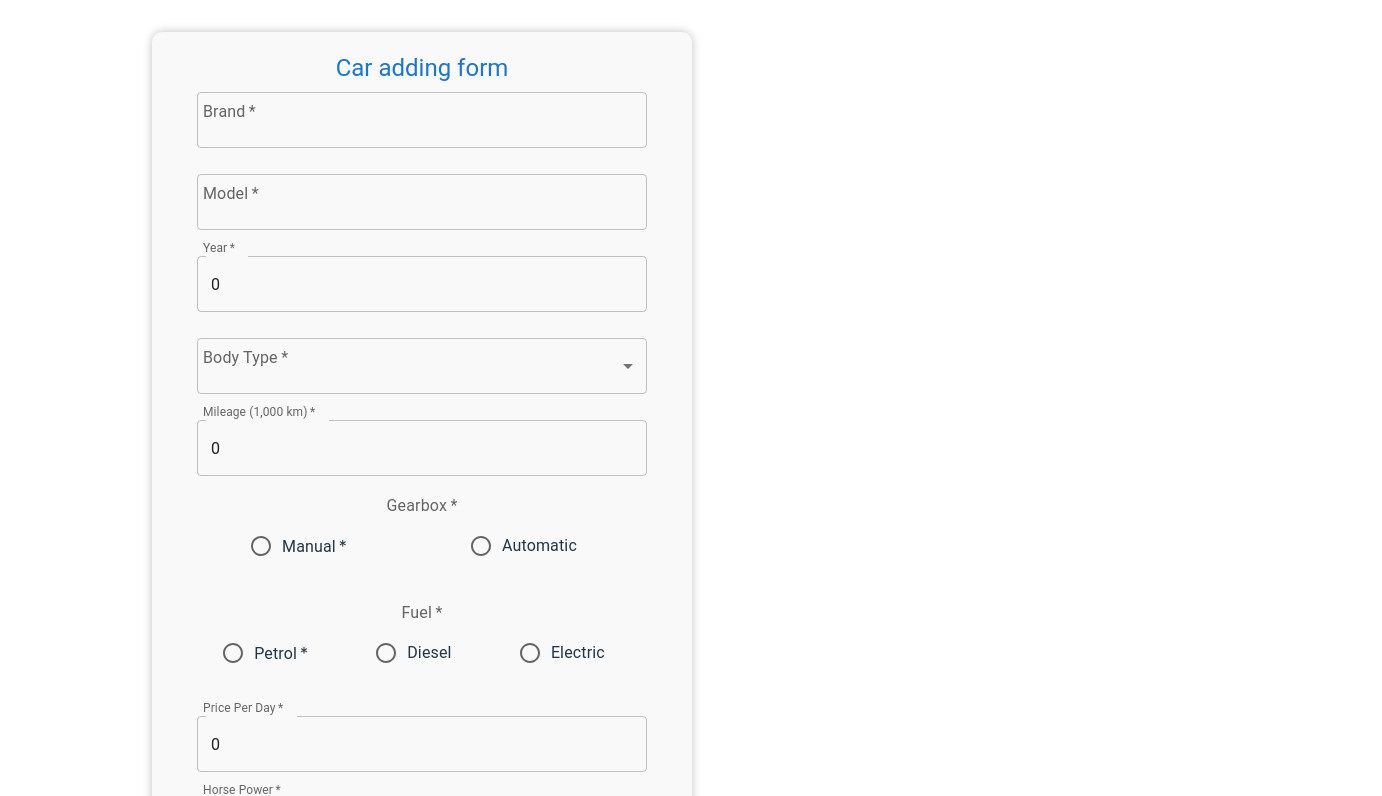
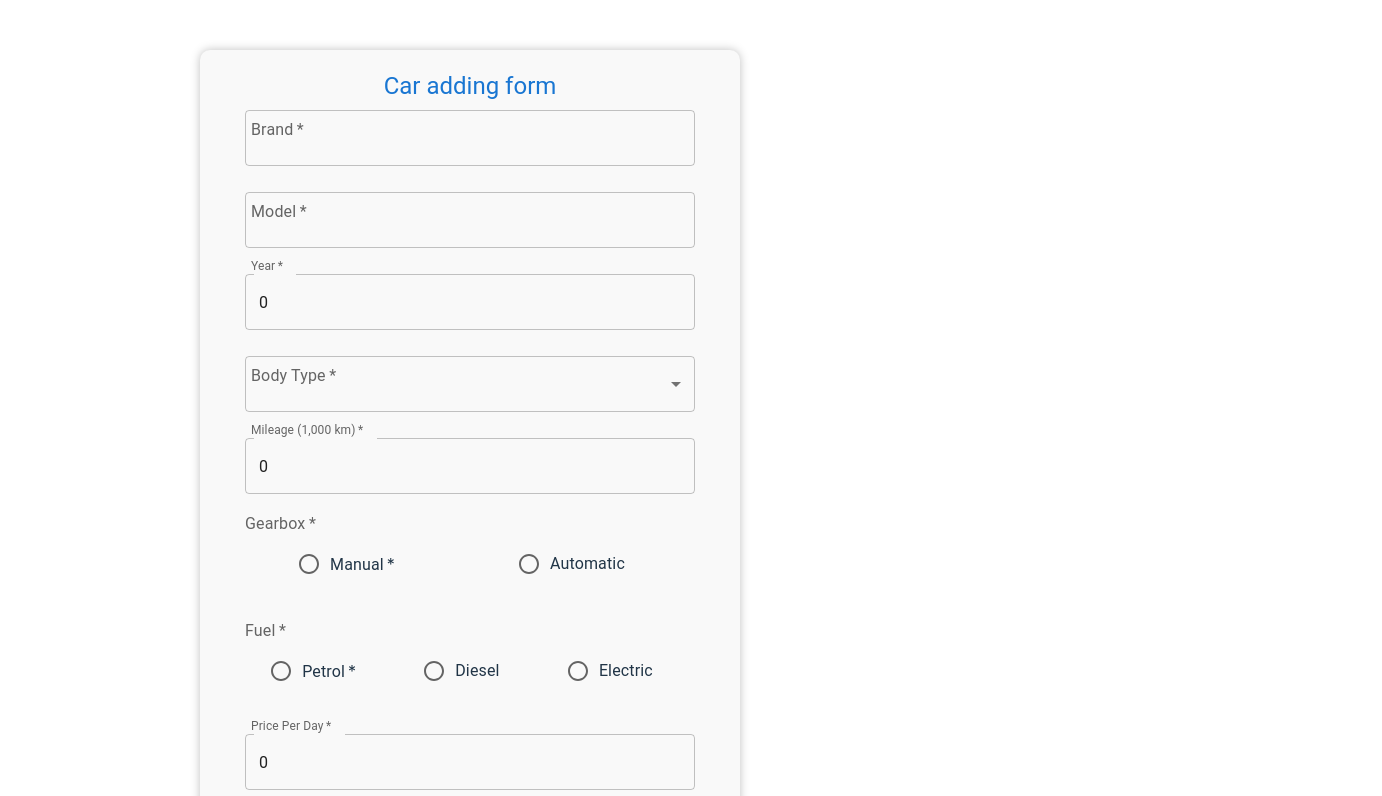
Before and after one commit to proga-react-practice/delta-mykyta-nykytiuk, a React (Vite) app: page / in a window 1280 px wide. Shown: the top 796 px of the page, 1382 px wide, since content can reach past the window. Built offline with nearby package versions, Linux system fonts and the light colour scheme.

Commit message:
style lives without css

```diff
--- a/src/App.tsx
+++ b/src/App.tsx
@@ -1,4 +1,3 @@
-import "./App.css";
 import React from "react";
 import Form from "./componets/Form/Form";
 import Card from "./componets/Card/Card";
@@ -22,10 +21,12 @@ function App() {
     display: "flex",
     width: "1350px",
     flexDirection: "row",
+    marginTop: "50px",
+    marginBottom: "50px",
   };
   const BoxFormStyle = {
     marginRight: "300px",
-    marginLeft: "120px",
+    marginLeft: "200px",
   };
 
   return (
--- a/src/componets/Card/Card.tsx
+++ b/src/componets/Card/Card.tsx
@@ -16,7 +16,6 @@ type CardProps = {
 
 const TableContainerStyle = {
   border: "none",
-  margin: "10px",
   maxWidth: 650,
   borderRadius: "10px",
   backgroundColor: "#f9f9f9",
--- a/src/componets/Form/Form.tsx
+++ b/src/componets/Form/Form.tsx
@@ -77,7 +77,11 @@ function Form({ onSubmit }: FormProps) {
   }
 
   const BoxFormStyle = {
-    maxWidth: "500px",
+    display: "flex",
+    justifyContent: "center",
+    alignItems: "center",
+    flexDirection: "column",
+    width: "500px",
     margin: "0 auto",
     padding: "20px",
     marginRight: "auto",
```
